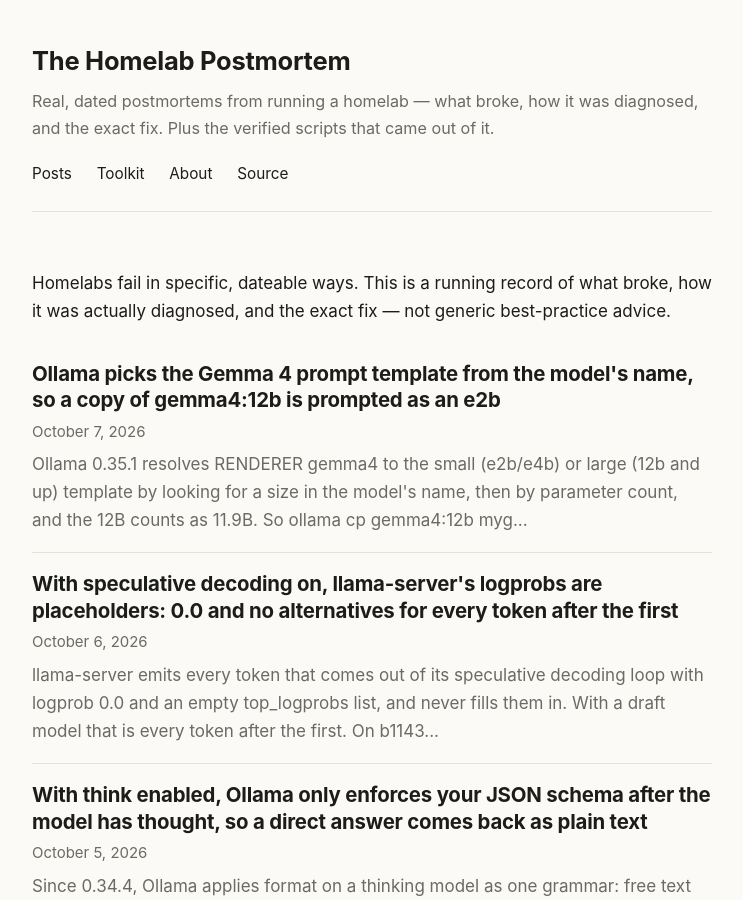
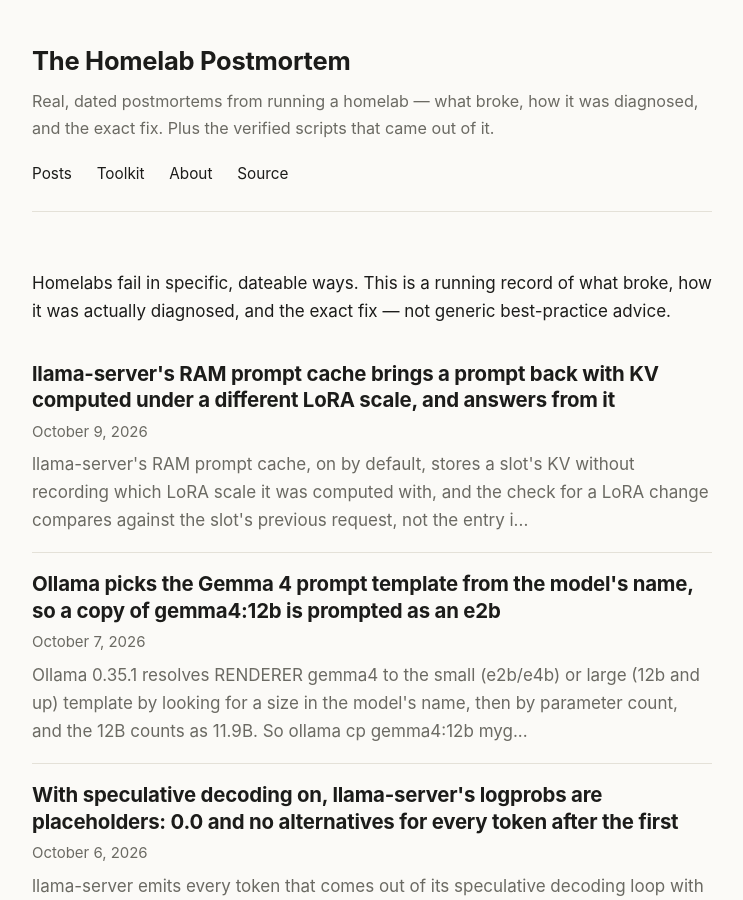
Before and after one commit to mitoyosh/homelab-postmortem, a Jekyll site: the page built from index.html, in a window 1280 px wide and 900 px high. Shown: the whole window, without its empty margins (268-1011 px from the left). Built offline with Jekyll 4.4.1, drawn with Linux system fonts in a browser that asks for light colours; some of the changed lines change nothing that is shown.

Commit message:
Post: llama-server prompt cache restores KV from another LoRA scale

````diff
--- a/_config.yml
+++ b/_config.yml
@@ -46,7 +46,7 @@
     title: "Local LLM artifacts"
     price: "$5"
     question: "Is the model, adapter, or build you just installed the thing it says it is?"
-    detail: "Eighteen checks. An Ollama quantisation that pulls and runs and returns no working code, a LoRA adapter accepted and applied to zero layers, a build that reports a commit hash from a repository it has never heard of, a response_format the server accepts and then ignores, a previous_response_id that is accepted and dropped, a tool parameter the gemma4 renderer never shows the model, an embedding batch whose positions the library reads past the end of, a prompt cache whose \"no limit\" setting keeps less than the default, and a decision model whose confidence is sharpened tenfold by a temperature its own library clamps at load time, a VRAM reservation Ollama prints in its log and never passes to the runner that places the layers, model sampling settings the OpenAI-compatible API quietly replaces with 1.0, an end-of-generation token chosen by its spelling that stops a model mid-sentence with a normal finish, a sleep mode that loses or crashes on a request arriving just before it sleeps, a JSON schema whose keys come back alphabetised so the model fills the wrong fields, a JSON schema a thinking model escapes whenever it answers without thinking, logprobs that speculative decoding fills with certainty, a Gemma 4 copy prompted with the small model's template because of its name, and a LoRA adapter whose per-module scaling vLLM drops without a word."
+    detail: "Nineteen checks. An Ollama quantisation that pulls and runs and returns no working code, a LoRA adapter accepted and applied to zero layers, a build that reports a commit hash from a repository it has never heard of, a response_format the server accepts and then ignores, a previous_response_id that is accepted and dropped, a tool parameter the gemma4 renderer never shows the model, an embedding batch whose positions the library reads past the end of, a prompt cache whose \"no limit\" setting keeps less than the default, and a decision model whose confidence is sharpened tenfold by a temperature its own library clamps at load time, a VRAM reservation Ollama prints in its log and never passes to the runner that places the layers, model sampling settings the OpenAI-compatible API quietly replaces with 1.0, an end-of-generation token chosen by its spelling that stops a model mid-sentence with a normal finish, a sleep mode that loses or crashes on a request arriving just before it sleeps, a JSON schema whose keys come back alphabetised so the model fills the wrong fields, a JSON schema a thinking model escapes whenever it answers without thinking, logprobs that speculative decoding fills with certainty, a Gemma 4 copy prompted with the small model's template because of its name, a prompt cache that answers a LoRA request from KV computed under another scale, and a LoRA adapter whose per-module scaling vLLM drops without a word."
     buy_url: "https://buy.stripe.com/cNiaEWb7C0yge8rcT65Vu07"
 
 baseurl: ""
--- a/_posts/2026-09-24-llama-server-cache-ram-minus-one-is-not-no-limit.md
+++ b/_posts/2026-09-24-llama-server-cache-ram-minus-one-is-not-no-limit.md
@@ -110,4 +110,4 @@
 
 **"No limit" usually means "one fewer limit".** A resource with more than one bound — bytes and tokens here, but also bytes and entries, or time and count — tends to expose one of them as a flag and derive the others from it. Switching the exposed one off does not switch the others off; it can leave them at whatever they were derived from before, which is often smaller. The same shape as [a documented request field that is accepted and ignored](https://homelabpostmortem.com/2026/09/12/llama-server-ignores-the-response-format-its-readme-shows/): the option parses, the server starts, and the only way to learn what it does is to set it and measure the thing it was meant to change. Two days later the same shape turned up in a decision model: [Laya clamps a 0.1 temperature when it loads the checkpoint, but the file still says 0.1, and an ONNX port that reads the file applies it](https://homelabpostmortem.com/2026/09/26/laya-onnx-port-skips-the-temperature-clamp/). And four days later in Ollama, which runs this same llama-server underneath: [`OLLAMA_GPU_OVERHEAD` is parsed and printed as reserved VRAM, and never reaches the `--fit` that places the layers](https://homelabpostmortem.com/2026/09/28/ollama-gpu-overhead-is-logged-but-never-reaches-llama-server/).
 
-**Measure a cache by what it serves, not by whether it errors.** Neither run here produced an error. The dense `-1` run looked healthier than the default by memory. The finding was in `cache_n` on a re-sent prompt, and in RSS sampled every fifteen requests — two numbers nobody looks at until the latency or the page file makes them.
+**Measure a cache by what it serves, not by whether it errors.** Neither run here produced an error. The dense `-1` run looked healthier than the default by memory. The finding was in `cache_n` on a re-sent prompt, and in RSS sampled every fifteen requests — two numbers nobody looks at until the latency or the page file makes them. The same `cache_n` is also how [KV from another LoRA scale coming back out of this cache](https://homelabpostmortem.com/2026/10/09/llama-server-prompt-cache-restores-kv-from-another-lora-scale/) shows itself.
--- /dev/null
+++ b/_posts/2026-10-09-llama-server-prompt-cache-restores-kv-from-another-lora-scale.md
@@ -0,0 +1,111 @@
+---
+title: "llama-server's RAM prompt cache brings a prompt back with KV computed under a different LoRA scale, and answers from it"
+date: 2026-10-09
+excerpt: "llama-server's RAM prompt cache, on by default, stores a slot's KV without recording which LoRA scale it was computed with, and the check for a LoRA change compares against the slot's previous request, not the entry it just restored. Send a prompt at LoRA scale 0, let another request take the slot, send the prompt again at scale 1, and it is answered from the scale-0 KV. On b11514 that gave a different answer from the uncached request on 10 of 10 prompts, with cache_n showing the whole prompt reused. --cache-ram 0 or cache_prompt:false on every request avoids it."
+devto_title: "llama-server's prompt cache reuses KV computed under a different LoRA scale"
+devto_tags: llamacpp, llm, selfhosted, lora
+---
+
+**TL;DR**: `llama-server`'s RAM prompt cache (`--cache-ram`, on by default) saves a slot's KV when another request takes the slot, and restores it when the same prompt comes back. The saved entry doesn't record which LoRA adapters and scales the KV was computed with. The server does check for a LoRA change, but it compares the new request with the slot's previous request, not with the entry it has just restored. So: send a prompt with an adapter at scale 0, send something else that takes the slot, send the first prompt again at scale 1, and the answer is decoded on the scale-0 KV. On b11514, the current release, that happened on 10 of 10 prompts: `cache_n` showed the whole prompt reused, `prompt_n` was 1, and the answer differed from the same request without the cache. Changing the scale globally with `POST /lora-adapters` did the same. b10703 from August behaved the same way. `--cache-ram 0`, or `cache_prompt: false` on every request, gave the right answers. The toolkit's `check-lora-cache.sh` tests a running server. Upstream: [ggml-org/llama.cpp#30129](https://github.com/ggml-org/llama.cpp/issues/30129), and [#26207](https://github.com/ggml-org/llama.cpp/issues/26207) for the global path.
+
+## The symptom
+
+Debian 13 LXC, CPU only, llama.cpp b11514 from the release tarball. The models are the ones llama.cpp's own server tests use for LoRA: `stories15M_MOE-F16.gguf` (a 15M-parameter story model) and its `moe_shakespeare15M.gguf` adapter, both checked against the SHA-256 on Hugging Face. The server:
+
+```bash
+llama-server -m stories15M_MOE-F16.gguf --lora moe_shakespeare15M.gguf \
+  --lora-init-without-apply -np 1 -c 4096
+```
+
+Ten prompts, each about 116 tokens, at temperature 0, 48 tokens out. First, the reference answers from a separate server started with `--cache-ram 0`: each prompt at scale 1 and at scale 0. The two scales gave different answers on all ten. Then, on a fresh default server, the sequence from the report, for each prompt P:
+
+```
+1. P  with "lora": [{"id": 0, "scale": 0}]
+2. Q  with "lora": [{"id": 0, "scale": 1}]     (another prompt; it takes the only slot)
+3. P  with "lora": [{"id": 0, "scale": 1}]
+```
+
+Step 3 for the first prompt:
+
+```
+scale 1, no cache:   ' loved to watch the time.\nBut that I in that bears that I want to keep,\nThe neither of you'
+scale 0, no cache:   ' is very far away. The farmer and his family who is very far away. The farmer and his fami'
+step 3:              ' had many:\nThe old men who had used it to sell,\nThe old men and men who had gone out to se'
+                     timings: cache_n=116 prompt_n=1
+```
+
+The whole prompt came from the cache and one token was evaluated. The answer is neither the scale-1 answer nor the scale-0 one: the prompt was read under scale 0 and the continuation generated under scale 1. Across the ten prompts:
+
+```
+default server                                    differs from the scale-1 answer 10/10
+--cache-ram 0                                     0/10
+step 3 sent with cache_prompt: false              0/10
+step 1 also at scale 1 (KV and request match)     1/10
+scale changed with POST /lora-adapters instead    10/10
+b10703 (August), default                          10/10
+```
+
+The 1 in the matching-scale row was the same prompt each time the ten ran in sequence. Re-run on its own three times, it matched. The KV there was built in a different order from the reference, so a floating-point difference is the likely cause, but that wasn't proven. It is a different thing from the 10 out of 10.
+
+## Why it's easy to miss
+
+The request is honoured on its face. It names an adapter and a scale, the server accepts it, and the generated tokens are produced with that adapter applied. Only the part of the context that came from the cache was computed differently, and nothing in the response says which part that was. `cache_n` tells you that something was reused, not under what.
+
+It needs a particular pattern to show up: the same prompt prefix sent under two different LoRA settings, with another request in between that takes the slot. That is exactly what a server that switches adapters per request does all day, with a shared system prompt and different personas or tasks per adapter. A test that sends one request per setting, or sends the two settings back to back, never sees it, because then the slot still holds the KV and the slot-level check works. With `-np 4` and the same ten-prompt sequence, every answer was right: each prompt kept its own slot.
+
+And the output from a contaminated request is plausible. On a 15M story model the difference is easy to see. On a real model with a style or persona adapter, a request that is half one adapter and half the other looks like a slightly off answer.
+
+## What's really going on
+
+The unit the cache stores, in `tools/server/server-task.h` at b11514:
+
+```cpp
+struct server_prompt {
+    server_tokens tokens;
+
+    std::list<common_prompt_checkpoint> checkpoints;
+    ...
+};
+```
+
+Tokens and checkpoints, nothing about adapters. When a request is assigned a slot, `get_available_slot` saves the slot's current prompt to the cache and loads the entry with the longest matching prefix for the new request (`prompt_save`, then `prompt_load`). Matching is by tokens only.
+
+The LoRA check comes after that, in `launch_slot_with_task`:
+
+```cpp
+if (!task.params.lora.empty()) {
+    auto task_loras = construct_lora_list(task.params.lora);
+    if (!are_lora_equal(task_loras, slot.lora)) {
+        // if lora has changed, check to see if the cache should be cleared
+        if (lora_should_clear_cache(slot.lora, task_loras)) {
+            slot.prompt.clear();
+        ...
+        slot.lora = task_loras;
+    }
+} else {
+    slot.lora = params_base.lora_adapters;
+}
+```
+
+`slot.lora` is the LoRA setting of the slot's previous request. In the sequence above that is step 2 at scale 1, the new request is also scale 1, so nothing is cleared, and the KV that `prompt_load` just put in the slot, computed at scale 0, stays. When the prompt keeps its own slot, `slot.lora` really is the setting its KV was computed under, and the check clears it as intended. That is why `-np 4` was fine here.
+
+Requests with no `lora` field, which is what you send after changing the scale globally with `POST /lora-adapters`, take the `else` branch, which doesn't compare anything. That is the path in #26207, and it was 10 out of 10 here as well.
+
+## The fix
+
+Until the cache records the adapters it was computed with:
+
+- **Start the server with `--cache-ram 0`** if it serves more than one LoRA setting. All ten answers were right. You lose the RAM cache across slots, but each slot still reuses its own prefix, and the LoRA check works there.
+- **Or send `"cache_prompt": false` on every request.** Step 3 sent that way came back with `cache_n=0` and the right answer on all ten. It has to be every request, because the entries are written whatever the flag says, and any request that doesn't opt out can read one computed under another setting.
+
+Changing the scale globally through `POST /lora-adapters` is affected in the same way and is fixed the same way.
+
+To test a running server, `check-lora-cache.sh` runs the same three steps with a probe prompt containing a random marker, after pushing it out of every slot, and compares the answer with an uncached request. On the default server it reported contamination with one slot and with four. With `--cache-ram 0` it reported that the cache never restored the probe, which is the fixed state.
+
+## The generalisable habit
+
+A cache key has to include everything that went into computing the value. Here the value is KV, and it depends on the tokens and on which adapters were applied. The key has only the tokens. The server knew about the second input, but checked it against the wrong thing: the slot's history instead of the cached entry's. The question to ask of any cache is "what else did this value depend on, and is it in the key?".
+
+The test for it is the A, B, A sequence. Compute something under setting A, make the cache evict it, ask for it again under setting B, and compare with an uncached answer under B. Back-to-back requests won't find it, because nothing has been evicted yet.
+
+The same RAM cache also has [a "no limit" setting that keeps less than the default](https://homelabpostmortem.com/2026/09/24/llama-server-cache-ram-minus-one-is-not-no-limit/). In both cases the server gave no error, and the evidence was in `cache_n`.
--- a/toolkit/index.md
+++ b/toolkit/index.md
@@ -97,6 +97,10 @@
   each installed model and lists which ones of 10B or more resolve to the
   e2b/e4b template because their name has no size in it. Loads nothing. From
   [Ollama picks the Gemma 4 prompt template from the model's name]({{ '/2026/10/07/ollama-picks-the-gemma-4-template-from-the-model-name/' | relative_url }}).
+- **`check-lora-cache.sh`** — runs a three-request probe against a llama-server
+  with a LoRA loaded and reports whether a prompt restored from the RAM prompt
+  cache is answered from KV computed under a different LoRA scale. From
+  [llama-server's RAM prompt cache brings a prompt back with KV computed under a different LoRA scale]({{ '/2026/10/09/llama-server-prompt-cache-restores-kv-from-another-lora-scale/' | relative_url }}).
 - **`check-lora-patterns.py`** — reads LoRA `adapter_config.json` files and
   lists the modules whose `rank_pattern` / `alpha_pattern` give them a scale
   vLLM won't apply, with the factor to fold into `lora_B`. From
````
Also changed, not shown: assets/covers/2026-10-09-llama-server-prompt-cache-restores-kv-from-another-lora-scale.png (added).
